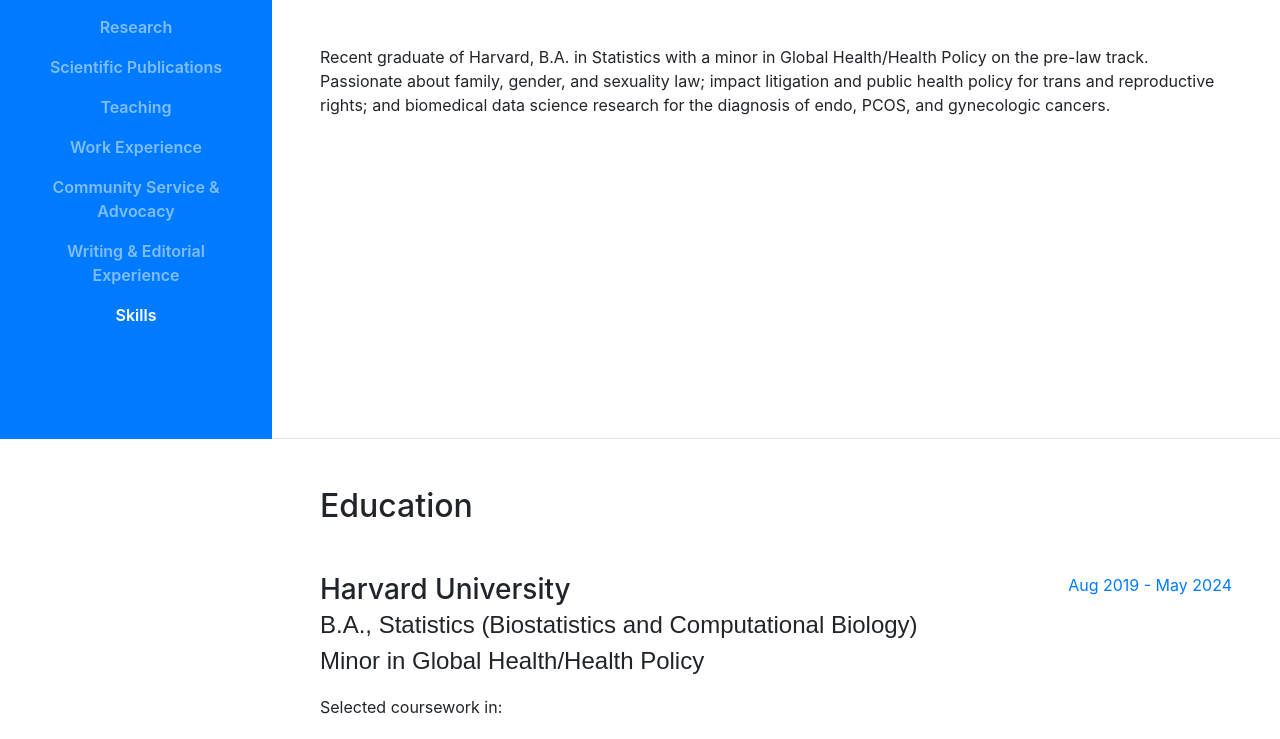
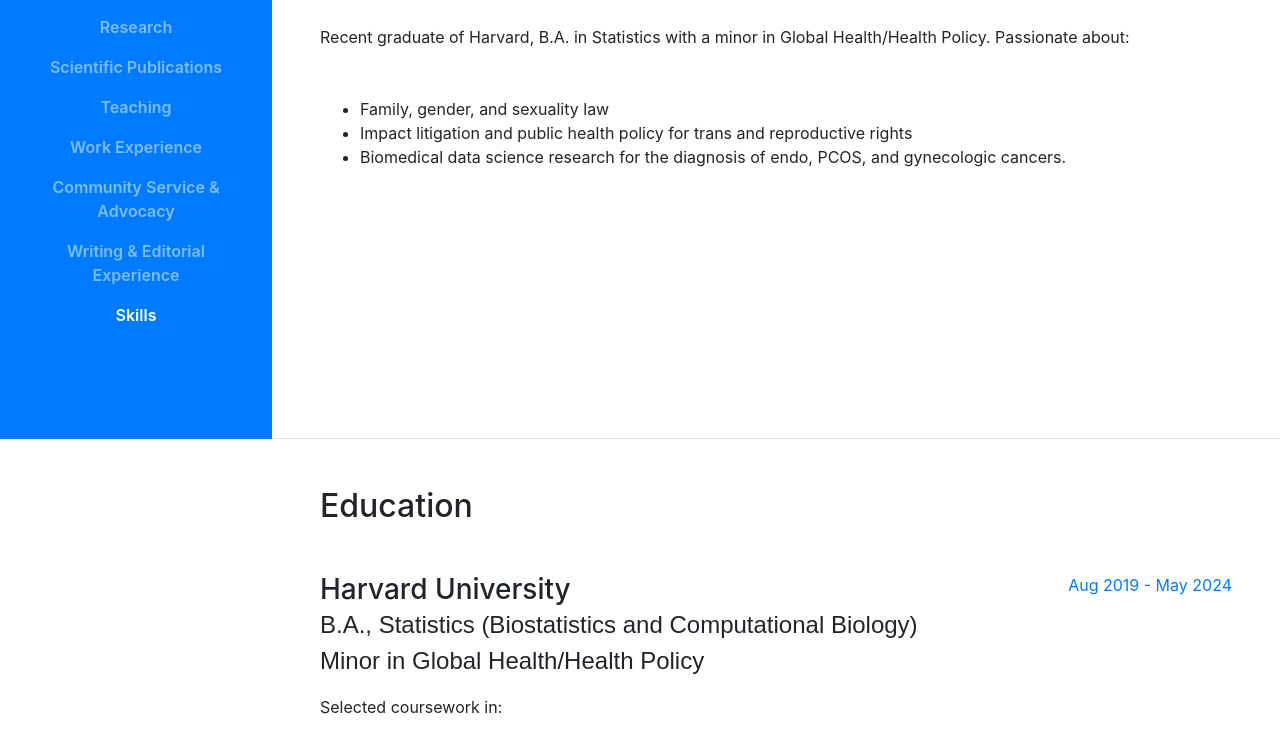
Before and after one commit to anushazaman/anushazaman.github.io, a website with bundled scripts: page index.html in a window 1280 px wide. Shown: the part 361-1100 px from the top of the page. Built offline with nearby package versions, Linux system fonts and the light colour scheme; a web font is replaced by a local one.

Commit message:
Update index.html

```diff
--- a/index.html
+++ b/index.html
@@ -80,8 +80,13 @@
           <div class="subheading mb-5">Baton Rouge, LA · (225) 450-0350 ·
             <a href="mailto:anushazaman@college.harvard.edu">anushazaman@college.harvard.edu</a>
           </div>
-          <p class="mb-5">Recent graduate of Harvard, B.A. in Statistics with a minor in Global Health/Health Policy on the pre-law track.
-            <br>Passionate about family, gender, and sexuality law; impact litigation and public health policy for trans and reproductive rights; and biomedical data science research for the diagnosis of endo, PCOS, and gynecologic cancers.
+          <p class="mb-5">Recent graduate of Harvard, B.A. in Statistics with a minor in Global Health/Health Policy. Passionate about:
+            <ul>
+              <li>Family, gender, and sexuality law</li>
+              <li>Impact litigation and public health policy for trans and reproductive rights</li>
+              <li>Biomedical data science research for the diagnosis of endo, PCOS, and gynecologic cancers.</li>
+            </ul>
+          </p>
         </div>
       </section>
 
```
